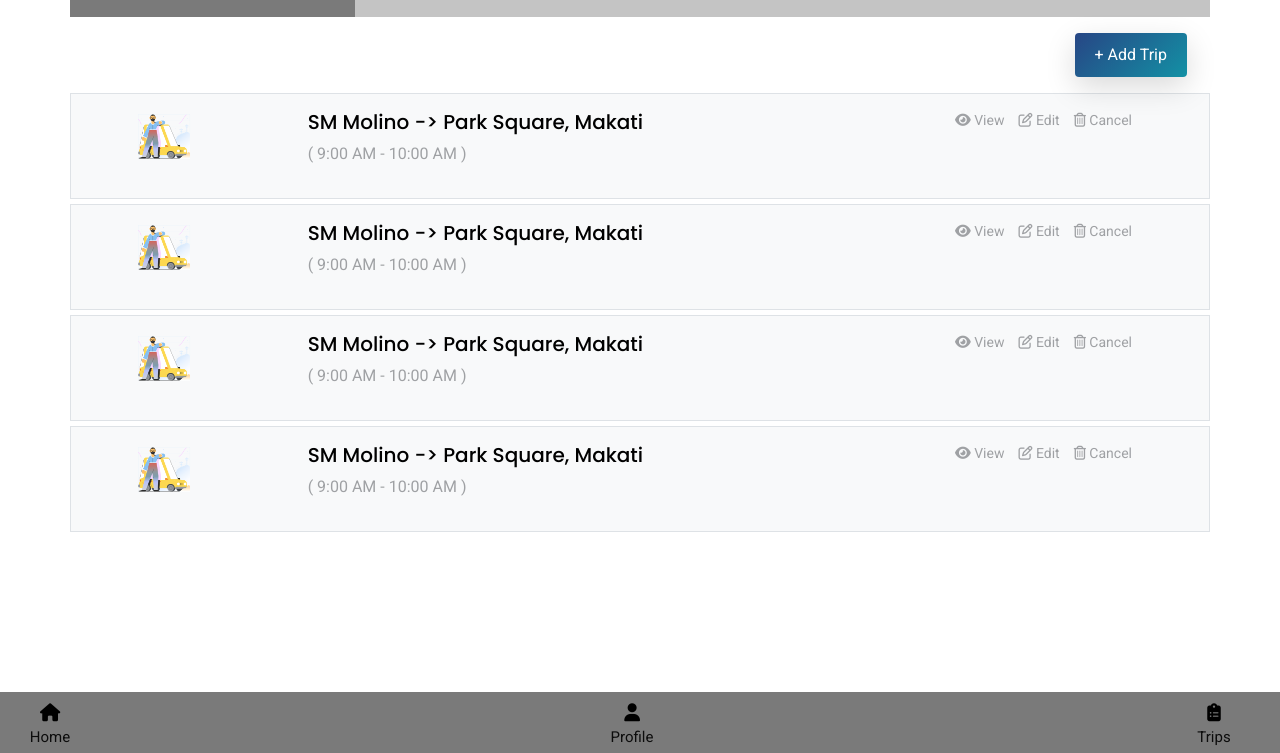
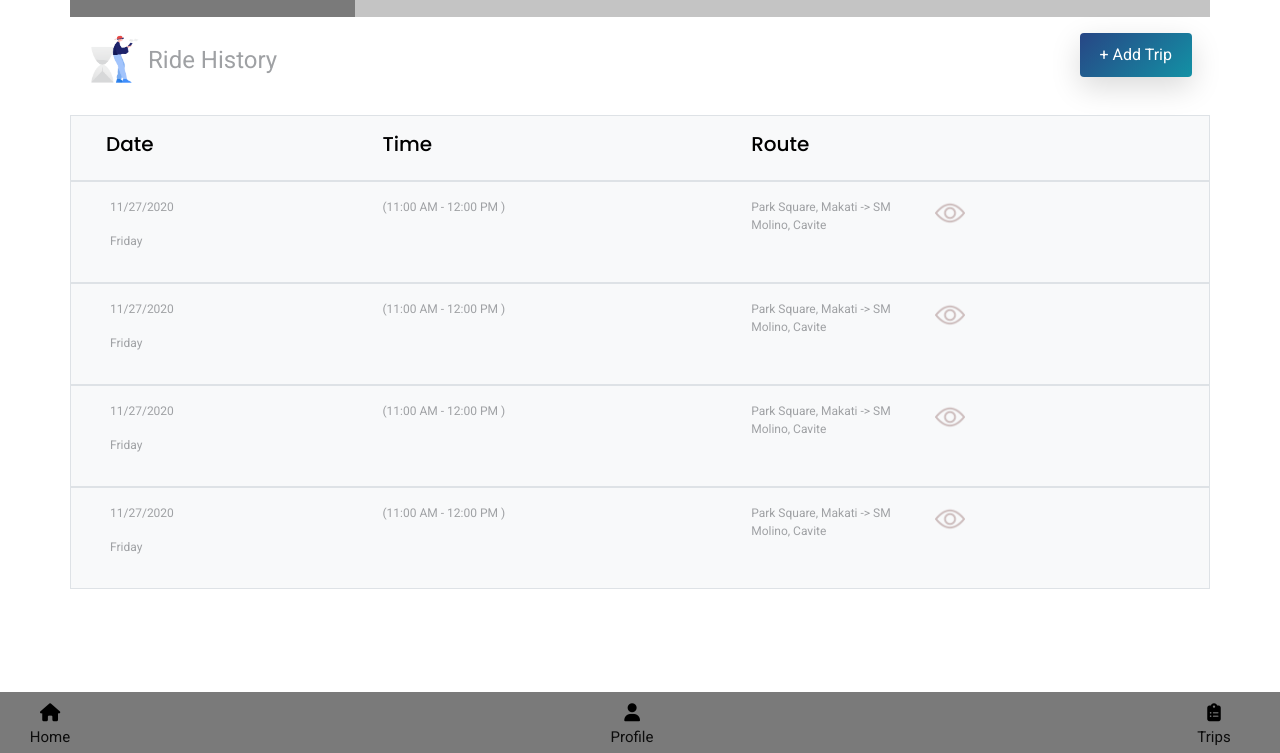
Before and after one commit to dalegacusan/hackfest2020, a React app in the folder client/: page /driverrides in a window 1280 px wide. Shown: the part 47-800 px from the top of the page. Built offline with nearby package versions, Linux system fonts and the light colour scheme.

Commit message:
Added history page

```diff
--- a/client/src/components/Profile/DriverProfle/DriverRides/DriverRides.js
+++ b/client/src/components/Profile/DriverProfle/DriverRides/DriverRides.js
@@ -17,10 +17,7 @@
         </div>
       </div>
 
-
-      <div class="row">
-        <div class="col">
-          <div class="d-flex flex-row-reverse">
+      <div class="d-flex flex-row-reverse" style={{ position: "absolute", right: "10px" }}>
         <div class={`p-2 ${styles.addTrip_container}`}>
           <Link to="drivercreateride">
             <button type="button" className="btn btn-primary">+ Add Trip</button>
@@ -28,18 +25,25 @@
         </div>
       </div>
 
-          {/* will MAP */}
+      <div class="row ml-1" style={{ marginTop: "25px", marginBottom: "30px" }}>
+        <img src="assets/img/history.png" width="150" class="front-1" data-aos="fade-right" style={{ width: "50px", marginTop: "-10px", transform: "scaleX(-1)" }} />
+        <p style={{ fontSize: "24px", marginBottom: "0", marginLeft: "9px" }}>Ride History</p>
+      </div>
+
+
+      <div class="row mt-3 py-3 px-lg-3 border bg-light">
+        <div class="col-3 ml-1"><h5>Date</h5></div>
+        <div class="col-4"><h5>Time</h5></div>
+        <div class="col-4"><h5>Route</h5></div>
+      </div>
+
       <RideContainer />
       <RideContainer />
       <RideContainer />
       <RideContainer />
 
-        </div>
-      </div>
-
       <Footer />
 
     </div>
-
   );
 }
--- a/client/src/components/Profile/DriverProfle/DriverRides/DriverRides.module.css
+++ b/client/src/components/Profile/DriverProfle/DriverRides/DriverRides.module.css
@@ -1,29 +1,3 @@
-.driverRides_buttons button{
-  padding: 10px!important;
-  margin-right: 4px;
-}
-
-.btn_view {
-  background: #2d71a1;
-  background: linear-gradient(-45deg, #1391a5, #274685);
-  color: #fff;
-  min-width: 100px;
-}
-
-.btn_edit {
-  background: hsl(39, 100%, 54%);
-  background: linear-gradient(-45deg, #f7d514, #da8d00);
-  color: #fff!important;
-  min-width: 100px;
-}
-
-.btn_cancel {
-  background: #d32020;
-  background: linear-gradient(-45deg, #FF4500, 	#800000);
-  color: #fff;
-  width: 100px;
-}
-
 .addTrip_container{
   margin: 8px 0;
 }
--- a/client/src/components/Profile/DriverProfle/DriverRides/RideContainer.js
+++ b/client/src/components/Profile/DriverProfle/DriverRides/RideContainer.js
@@ -3,26 +3,15 @@
 
 export default function RideContainer() {
   return (
-    <div style={{marginBottom: '5px'}}>
-      <div class="row py-3 px-lg-5 border bg-light">
-        <div class="col-2">
-          <a>
-            <img src="assets/img/ride.png" width="60" class="front-1" data-aos="fade-right" />
-          </a>
+    <div>
+      <div class="row py-3 px-lg-3 border bg-light">
+        <div class="col-3 ml-1">
+          <div class="row ml-1"><p style={{ fontSize: "12px" }}>11/27/2020</p></div>
+          <div class="row ml-1"><p style={{ fontSize: "12px" }}>Friday</p></div>
         </div>
-        <div class="col-7">
-          <h5>SM Molino -> Park Square, Makati</h5>
-          <p> ( 9:00 AM - 10:00 AM )</p>
-        </div>
-        <div class={`col-md-3 ${styles.driverRides_buttons} d-flex flex-row-reverse`}>
-          <span className={`${styles.driverRides_button}`}><i class="far fa-trash-alt"></i> Cancel</span>
-          <span className={`${styles.driverRides_button}`}><i class="far fa-edit"></i> Edit</span>
-          <span className={`${styles.driverRides_button}`}><i class="fas fa-eye"></i> View</span>
-          {/* <button type="button" class={`btn ${styles.btn_view}`}>View</button>
-          <button type="button" class={`btn ${styles.btn_edit}`}>Edit</button>
-          <button type="button" class={`btn ${styles.btn_cancel}`}>Cancel</button> */}
-        </div>
-
+        <div class="col-4"><p style={{ fontSize: "12px" }}>(11:00 AM - 12:00 PM )</p></div>
+        <div class="col-2"><p style={{ fontSize: "12px" }}>Park Square, Makati -> SM Molino, Cavite</p></div>
+        <div class="col-2 justify-content-md-center "><a href="#"><img src="assets/img/view.png" width="30" /></a></div>
       </div>
     </div>
   );
```
Also changed, not shown: client/public/assets/img/history.png (added), client/public/assets/img/view.png (added), 1 other file. Lines whose indentation alone changed are shown as unchanged.
